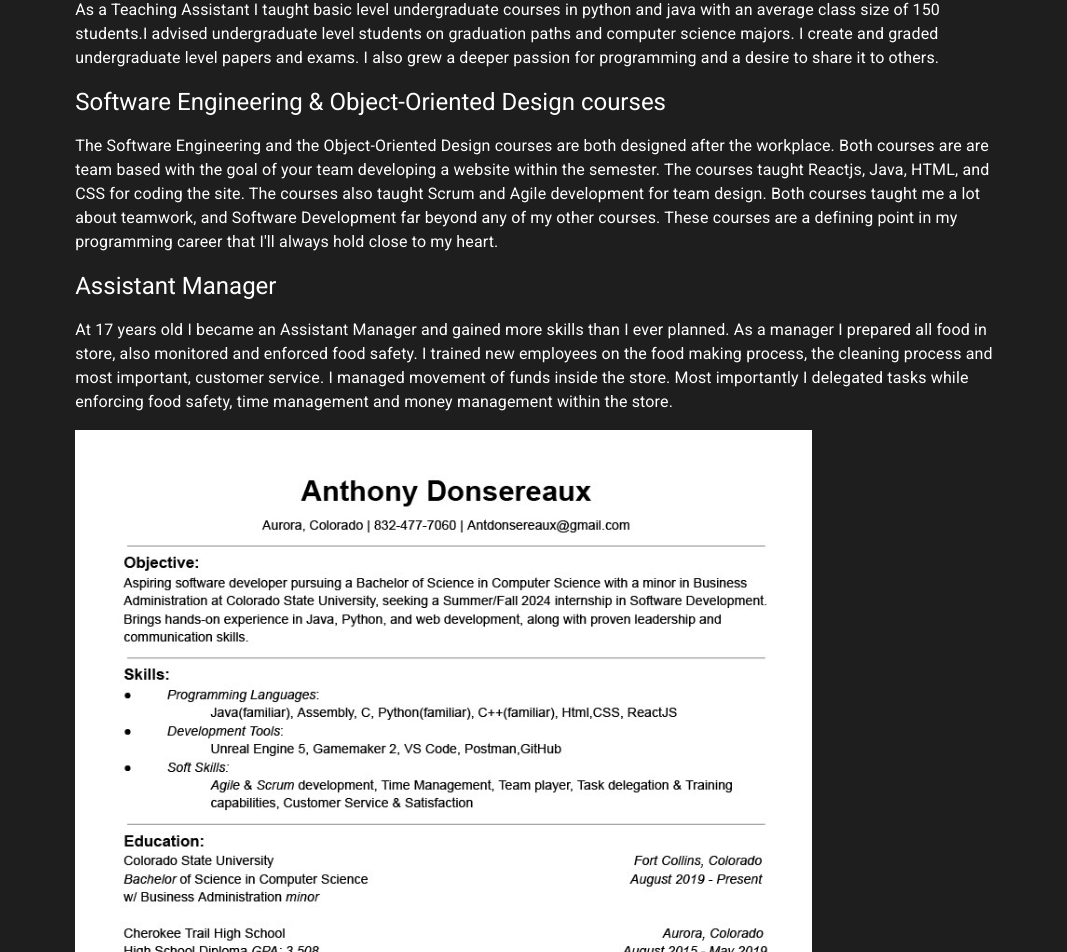
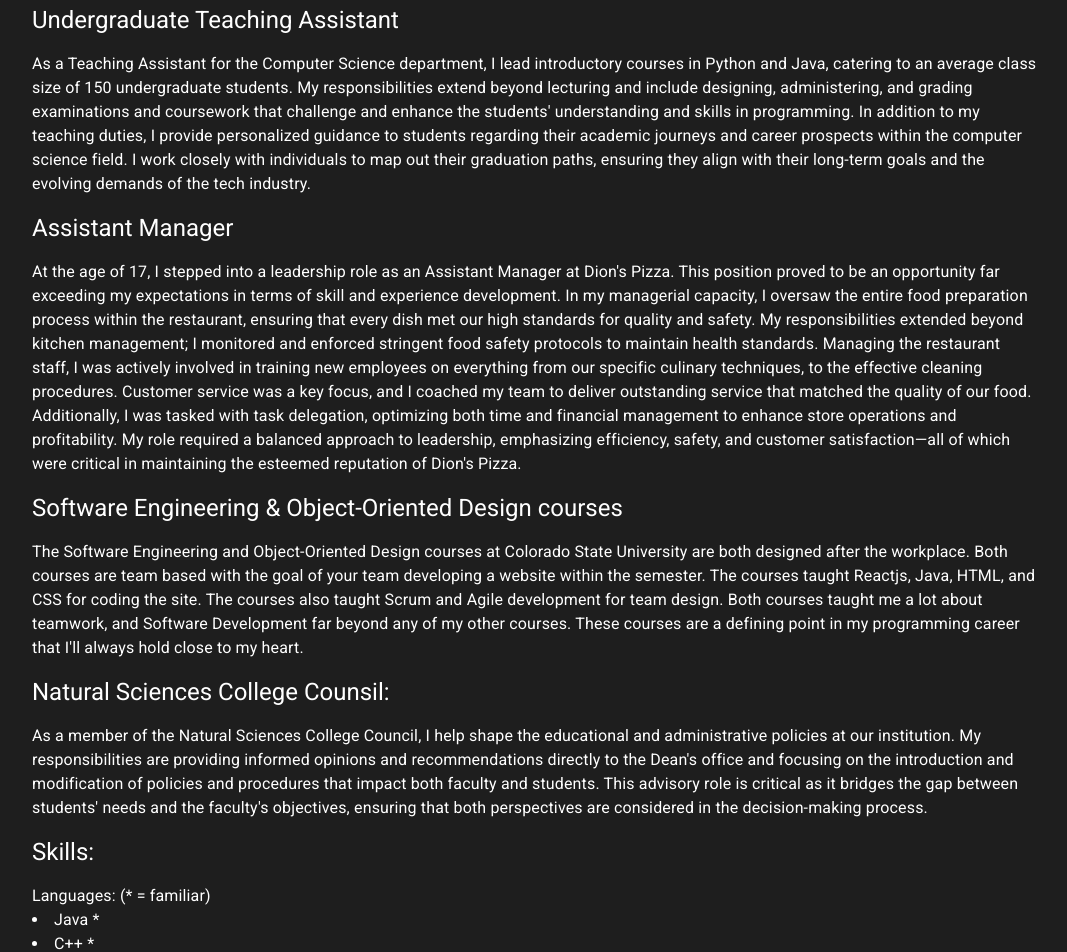
Before and after one commit to Luckydog03/my_website, a React (Vite) app: page /Experience in a window 1280 px wide. Shown: the part 168-1120 px from the top of the page, without its empty margins (104-1171 px from the left). Built offline with nearby package versions, Linux system fonts and the light colour scheme.

Commit message:
editing experience page, changing cursor

```diff
--- a/src/App.jsx
+++ b/src/App.jsx
@@ -1,6 +1,19 @@
 import React, { useState } from "react";
 import Router from "./Router";
+import cursorJedi from "./assets/icons8-jedi-32.png";
 
 export default function App() {
-  return <Router />;
+  // cursor is from -> https://icons8.com/icon/set/custom-cursor-star-wars/group-ui
+  return (
+    <div
+      style={{
+        cursor: `url(${cursorJedi}), auto`,
+        height: '100vh', // Full viewport height
+        width: '100vw' // Full viewport width
+      }}
+    >
+      <Router />
+    </div>
+
+  );
 }
--- a/src/pages/Experience.jsx
+++ b/src/pages/Experience.jsx
@@ -1,8 +1,7 @@
 import React from "react";
-import Card from "@mui/material/Card";
-import CardMedia from "@mui/material/CardMedia";
-import { CardActionArea } from "@mui/material";
+import { Card, CardMedia, CardActionArea, Button } from "@mui/material";
 import Resume from "../assets/DonsereauxResume.jpg";
+import DownloadIcon from '@mui/icons-material/Download';
 import Resume2 from "../assets/DonsereauxResume.pdf";
 import Typography from "@mui/material/Typography";
 import { Grid } from "@mui/material";
@@ -12,57 +11,116 @@ export default function Experience() {
     <Card>
       <Grid
         sx={{
-          width: 4 / 5,
+          width: 7 / 8,
           display: "block",
           alignContent: "center",
           flex: "center",
           m: "auto",
         }}
       >
+        <Typography variant="h4" gutterBottom >
+          Experience:
+        </Typography>
+
         <Typography variant="h5" gutterBottom>
           Undergraduate Teaching Assistant
         </Typography>
         <Typography sx={{ mt: 2, mb: 2 }}>
-          As a Teaching Assistant I taught basic level undergraduate courses in
-          python and java with an average class size of 150 students.I advised
-          undergraduate level students on graduation paths and computer science
-          majors. I create and graded undergraduate level papers and exams. I
-          also grew a deeper passion for programming and a desire to share it to
-          others.
-        </Typography>
+        As a Teaching Assistant for the Computer Science department,
+        I lead introductory courses in Python and Java, catering to
+        an average class size of 150 undergraduate students. My
+        responsibilities extend beyond lecturing and include designing,
+        administering, and grading examinations and coursework that
+        challenge and enhance the students' understanding and skills
+        in programming.
 
-        <Typography variant="h5" gutterBottom>
-          {" "}
-          Software Engineering & Object-Oriented Design courses
-        </Typography>
-        <Typography sx={{ mt: 2, mb: 2 }}>
-          The Software Engineering and the Object-Oriented Design courses are
-          both designed after the workplace. Both courses are are team based
-          with the goal of your team developing a website within the semester.
-          The courses taught Reactjs, Java, HTML, and CSS for coding the site.
-          The courses also taught Scrum and Agile development for team design.
-          Both courses taught me a lot about teamwork, and Software Development
-          far beyond any of my other courses. These courses are a defining point
-          in my programming career that I'll always hold close to my heart.
+        In addition to my teaching duties, I provide personalized
+        guidance to students regarding their academic journeys and
+        career prospects within the computer science field. I work
+        closely with individuals to map out their graduation paths,
+        ensuring they align with their long-term goals and the evolving
+        demands of the tech industry.
+
         </Typography>
 
         <Typography variant="h5" gutterBottom>
           Assistant Manager
         </Typography>
         <Typography sx={{ mt: 2, mb: 2 }}>
-          At 17 years old I became an Assistant Manager and gained more skills
-          than I ever planned. As a manager I prepared all food in store, also
-          monitored and enforced food safety. I trained new employees on the
-          food making process, the cleaning process and most important, customer
-          service. I managed movement of funds inside the store. Most
-          importantly I delegated tasks while enforcing food safety, time
-          management and money management within the store.
+        At the age of 17, I stepped into a leadership role
+        as an Assistant Manager at Dion's Pizza. This position proved to
+        be an opportunity far exceeding my expectations in
+        terms of skill and experience development. In my managerial capacity,
+        I oversaw the entire food preparation process within the restaurant,
+        ensuring that every dish met our high standards for quality and safety.
+
+        My responsibilities extended beyond kitchen management; I monitored and
+        enforced stringent food safety protocols to maintain health standards.
+        Managing the restaurant staff, I was actively involved in training new
+        employees on everything from our specific culinary techniques, to the
+        effective cleaning procedures. Customer service was a key focus, and
+        I coached my team to deliver outstanding service that matched the quality
+        of our food.
+
+        Additionally, I was tasked with task delegation, optimizing both time and
+        financial management to enhance store operations and profitability. My role
+        required a balanced approach to leadership, emphasizing efficiency, safety,
+        and customer satisfaction—all of which were critical in maintaining the
+        esteemed reputation of Dion's Pizza.
+        </Typography>
+
+        <Typography variant="h5" gutterBottom>
+          Software Engineering & Object-Oriented Design courses
+        </Typography>
+        <Typography sx={{ mt: 2, mb: 2 }}>
+          The Software Engineering and Object-Oriented Design courses at Colorado
+          State University are both designed after the workplace. Both courses
+          are team based with the goal of your team developing a website within
+          the semester. The courses taught Reactjs, Java, HTML, and CSS for coding the site.
+          The courses also taught Scrum and Agile development for team design.
+          Both courses taught me a lot about teamwork, and Software Development
+          far beyond any of my other courses. These courses are a defining point
+          in my programming career that I'll always hold close to my heart.
+        </Typography>
+        <Typography variant="h5" gutterBottom>
+          Natural Sciences College Counsil:
+        </Typography>
+        <Typography sx={{ mt: 2, mb: 2 }}>
+        As a member of the Natural Sciences College Council, I help shape the educational
+        and administrative policies at our institution.
+        My responsibilities are providing informed opinions and recommendations
+        directly to the Dean's office and focusing on the introduction and modification of
+        policies and procedures that impact both faculty and students. This advisory
+        role is critical as it bridges the gap between students' needs and the
+        faculty's objectives, ensuring that both perspectives are considered in the
+        decision-making process.
+        </Typography>
+
+        <Typography variant="h5" gutterBottom>
+          Skills:
+        </Typography>
+        <Typography sx={{ mt: 2, mb: 2 }}>
+          Languages: (* = familiar)
+          <li>Java *</li> <li>C++ *</li> <li> Reactjs *</li> <li> HTML/CSS *</li> <li>Python</li> <li>SQL</li> <li>C</li>
+          Development Tools:
+          <li>Github *</li> <li>VScode *</li> <li>mySQL</li> <li> Unreal Engine 5</li> <li>Postman</li> <li>Game Maker 2</li>
+          Soft Skills:
+          <li>Agile & Scrum Development</li> <li> Team management</li> <li>Time management</li> <li>Training</li> <li>Teaching</li> <li>Customer Service</li>
+
+
         </Typography>
 
         <Grid sx={{ width: 4 / 5, mb: 2 }}>
-          <CardActionArea href={Resume2} target="DonsereauxResume.pdf">
-            <CardMedia component="img" image={Resume} alt="Resume" />
-          </CardActionArea>
+          <Button
+            variant="contained" // or "outlined", "text", etc., depending on your preference
+            component="a" // Ensure it's treated as an anchor link
+            href={Resume2} // Your PDF file's path or URL
+            download="DonsereauxResume.pdf" // Suggests the filename for the downloaded file
+            target="_blank" // Optional: Opens the link in a new tab/window
+            startIcon={<DownloadIcon/>}
+          >
+            Download Resume
+          </Button>
         </Grid>
       </Grid>
     </Card>
```
Also changed, not shown: src/assets/icons8-jedi-32.png (added), src/assets/icons8-minecraft-sword-48.png (added).
